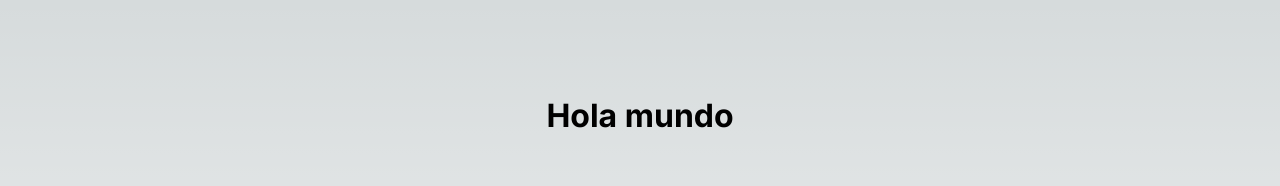
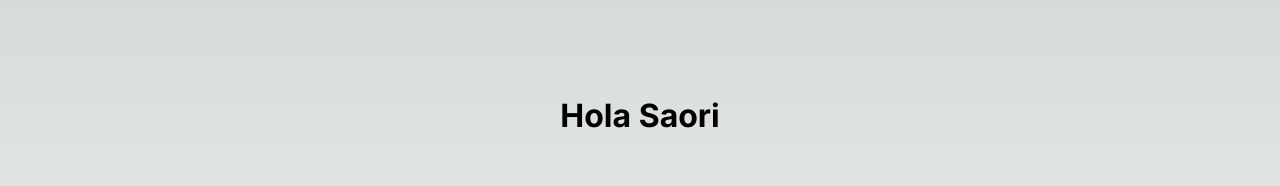
Before and after one commit to saorionline/Secciones-De-Paginas, a Next.js app: page / in a window 1280 px wide. Shown: the top 186 px of the page. Built offline with nearby package versions, Linux system fonts and the light colour scheme.

Commit message:
new paths

```diff
--- a/src/app/page.tsx
+++ b/src/app/page.tsx
@@ -3,7 +3,7 @@ import styles from './page.module.css'
 export default function Home() {
   return (
     <main className={styles.main}>
-     <h1>Hola mundo</h1>
+     <h1>Hola Saori</h1>
     </main>
   )
 }
```
